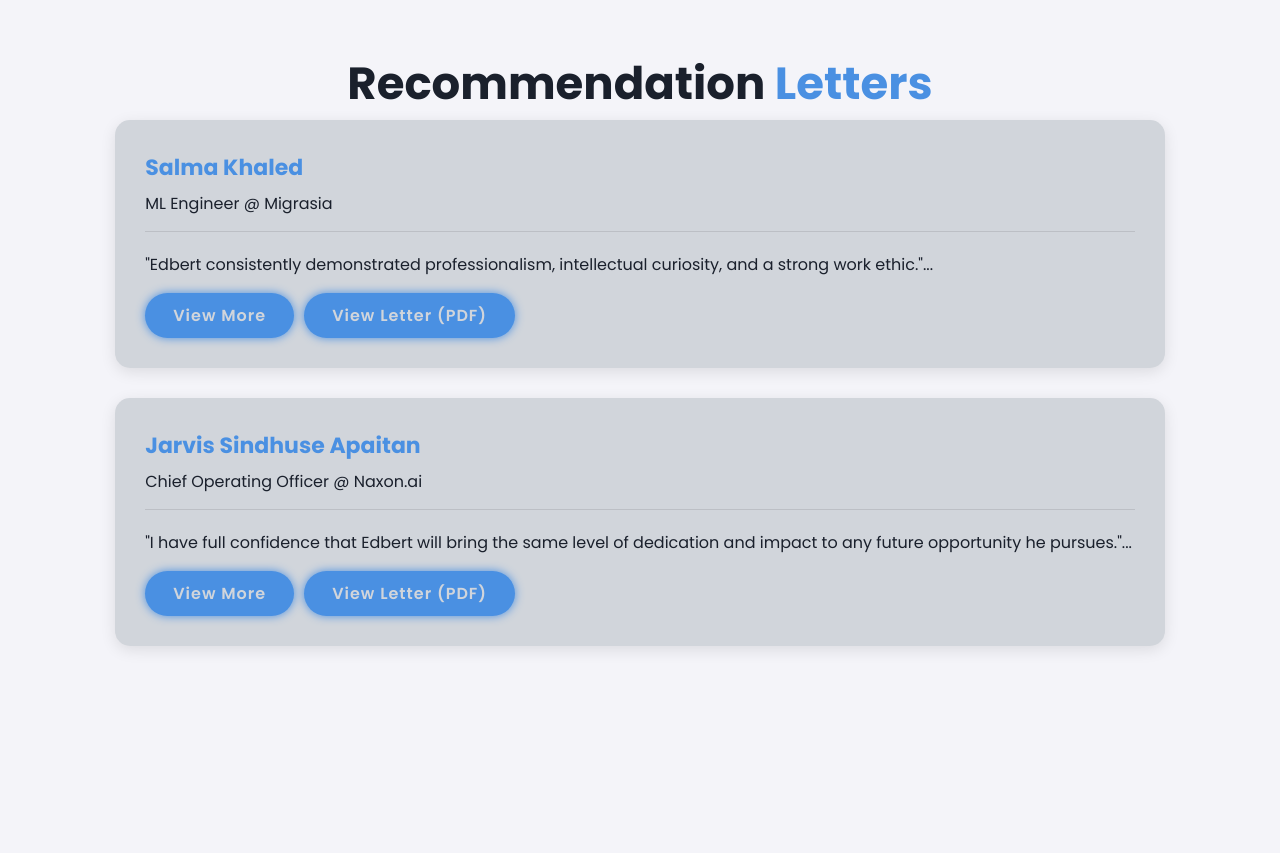
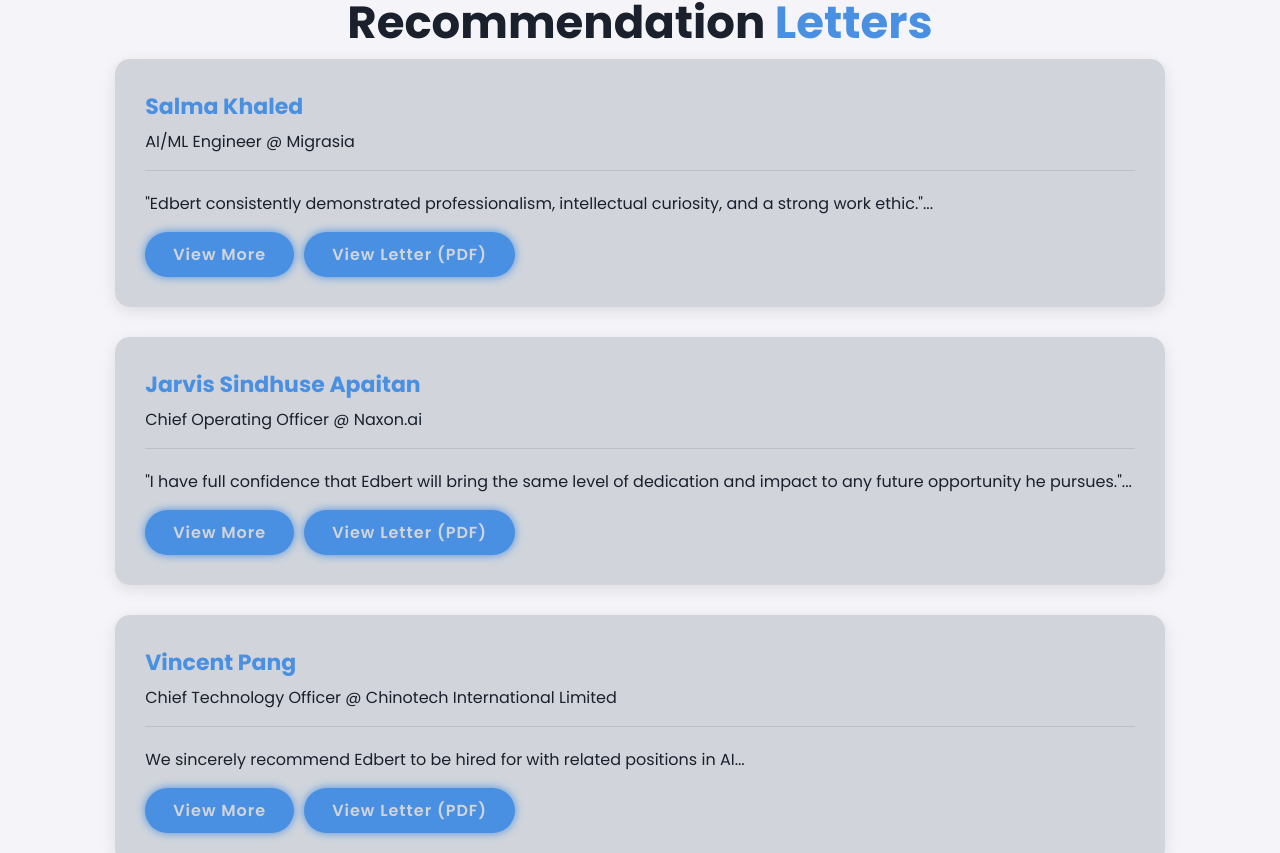
Before and after one commit to edbertw/edbert-portfolio, a Next.js app: page / in a window 1280 px wide. Shown: the part 6152-7005 px from the top of the page. Built offline with nearby package versions, Linux system fonts and the light colour scheme.

Commit message:
Refactor codebase

```diff
--- a/src/components/Experience.js
+++ b/src/components/Experience.js
@@ -32,8 +32,7 @@ export default function Experience() {
         period: "May 2025 – Jun 2025",
         logo: "/src/naxon.jpeg",
         details: [
-          "Applied multi-agent networks for an Adaptive RAG chatbot with Google Sheets Model Context Protocol (MCP) server integration, assembled through LangGraph, Azure OpenAI, PostgreSQL for memory handling and Flask for REST APIs",
-          "Designed a multi-agent RAG system that enhances its replies through automatic changes in system prompt and ChromaDB knowledge base"
+          "Developed a smart-revise, multi-agent, client-booking Adaptive RAG chat system with Google Sheets MCP server integration, assembled through FastMCP, LangGraph, Azure OpenAI, ChromaDB, PostgreSQL and Flask"
         ]
       },
       {
--- a/src/components/Recommendations.js
+++ b/src/components/Recommendations.js
@@ -12,9 +12,10 @@ export default function Recommendations() {
 
   const recommendations = [
     {
+      company: "migrasia",
       id: 1,
       name: "Salma Khaled",
-      position: "ML Engineer @ Migrasia",
+      position: "AI/ML Engineer @ Migrasia",
       excerpt: '"Edbert consistently demonstrated professionalism, intellectual curiosity, and a strong work ethic."',
       full: `
         <p><strong>To Whom It May Concern,</strong></p>
@@ -59,6 +60,7 @@ export default function Recommendations() {
       `
     },
     {
+      company: "naxon",
       id: 2,
       name: "Jarvis Sindhuse Apaitan",
       position: "Chief Operating Officer @ Naxon.ai",
@@ -85,6 +87,29 @@ export default function Recommendations() {
         Jarvis Sindhuse Apaitan<br>
         Founder / Chief Operating Officer<br>
         Naxon</strong></p>
+      `
+    },
+    {
+      company: "chinotech",
+      id: 3,
+      name: "Vincent Pang",
+      position: "Chief Technology Officer @ Chinotech International Limited",
+      excerpt: "We sincerely recommend Edbert to be hired for with related positions in AI",
+      full: `
+        <p><strong>To whom it may concern,</strong></p>
+
+        <p>This is to certify that Edbert Widjaja, with HKID F#####, is being offered a
+        position of Software Intern during the period of 16th December, 2024 to 17th January,
+        2025. During the internship, Edbert has been involved in the A.I. project responsible
+        for the predictive maintenance development.</p>
+
+        <p>We sincerely recommend Edbert to be hired with related positions.</p>
+
+
+        <p><strong>Yours sincerely,<br>
+        Vincent Pang<br>
+        Director / Chief Technology Officer<br>
+        Chinotech International Limited</strong></p>
       `
     }
   ];
@@ -120,7 +145,7 @@ export default function Recommendations() {
                 {expanded[rec.id] ? 'View Less' : 'View More'}
               </button>
               <a
-                href={`/recommendation_${rec.id === 1 ? 'migrasia' : 'naxon'}.pdf`}
+                href={`/recommendation_${rec.company}.pdf`}
                 className="btn"
                 target="_blank"
                 rel="noopener noreferrer"
```
Also changed, not shown: 1 other file (tests, documents, lock files or other folders).
